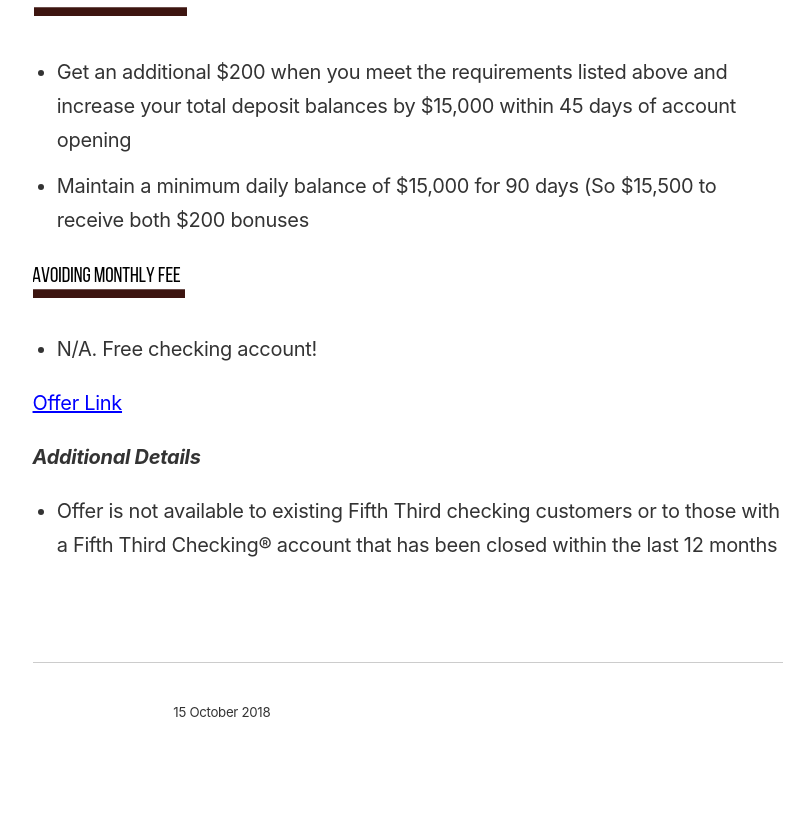
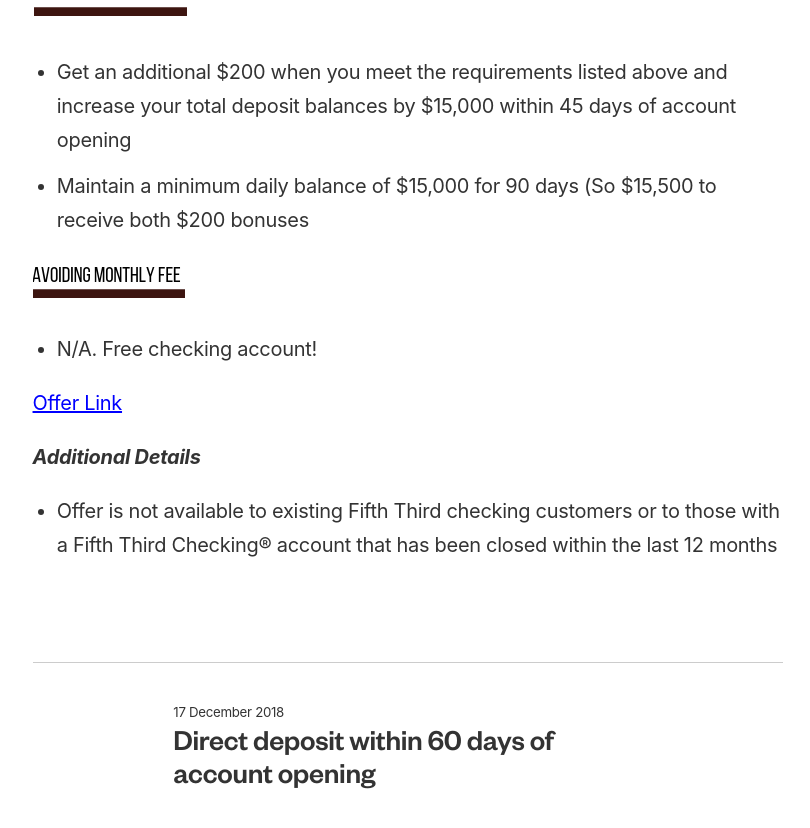
Before and after one commit to ohiosveryown/atldeals, a Jekyll site: the page built from _posts/2018-12-17-second-post.markdown, in a window 1280 px wide and 900 px high, scrolled down 1569 px. Shown: the top 828 px of the window, without its empty margins (232-1042 px from the left). Built offline with Jekyll 4.4.1, drawn with Linux system fonts in a browser that asks for light colours; some of the changed text lies outside the part shown.

Commit message:
Updated Second Post and 1 other file

```diff
--- a/_posts/2018-10-15-second-post.markdown
+++ b/_posts/2018-12-17-second-post.markdown
@@ -1,6 +1,6 @@
 ---
 title: 'Fifth Third: $200 - $400 Checking'
-date: 2018-10-15 23:09:00 Z
+date: 2018-12-17 23:09:00 Z
 categories:
 - bank-bonus
 - new
```
